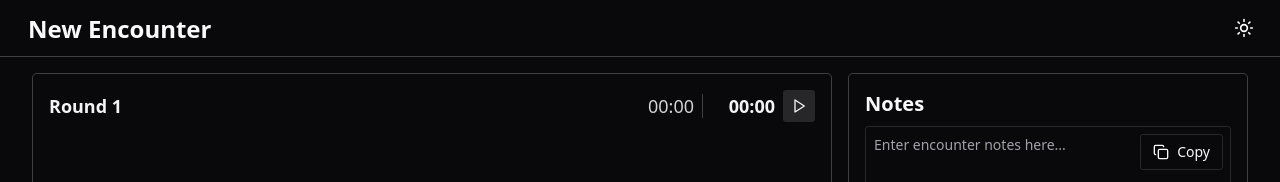
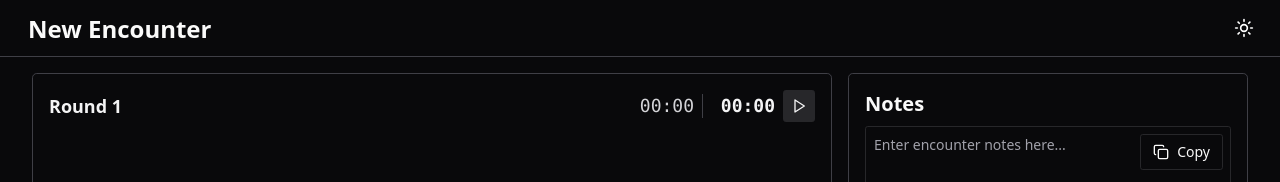
Before and after one commit to crfpr/encounter-chronicle-app, a React (Vite) app: page / in a window 1280 px wide. Shown: the top 182 px of the page. Built offline with nearby package versions, Linux system fonts and the light colour scheme.

Commit message:
Change timer font to monospace
Updated the font style for the timers to use a monospace font for better readability and alignment.
[skip gpt_engineer]

```diff
--- a/src/components/EncounterHeader.jsx
+++ b/src/components/EncounterHeader.jsx
@@ -15,9 +15,9 @@ const EncounterHeader = ({ isRunning, toggleEncounter, encounterTime, turnTime,
         <div className="text-lg font-semibold text-zinc-900 dark:text-zinc-100" aria-live="polite">Round {round}</div>
       </div>
       <div className="flex items-center space-x-2">
-        <div className="text-lg font-light text-zinc-700 dark:text-zinc-300 w-16 text-right" aria-live="polite">{formatTime(turnTime)}</div>
+        <div className="text-lg font-light text-zinc-700 dark:text-zinc-300 w-16 text-right font-mono" aria-live="polite">{formatTime(turnTime)}</div>
         <div className="w-px h-6 bg-zinc-300 dark:bg-zinc-700"></div>
-        <div className="text-lg font-semibold text-zinc-900 dark:text-zinc-100 w-16 text-right" aria-live="polite">{formatTime(encounterTime)}</div>
+        <div className="text-lg font-semibold text-zinc-900 dark:text-zinc-100 w-16 text-right font-mono" aria-live="polite">{formatTime(encounterTime)}</div>
         <Button
           onClick={toggleEncounter}
           variant="outline"
```
